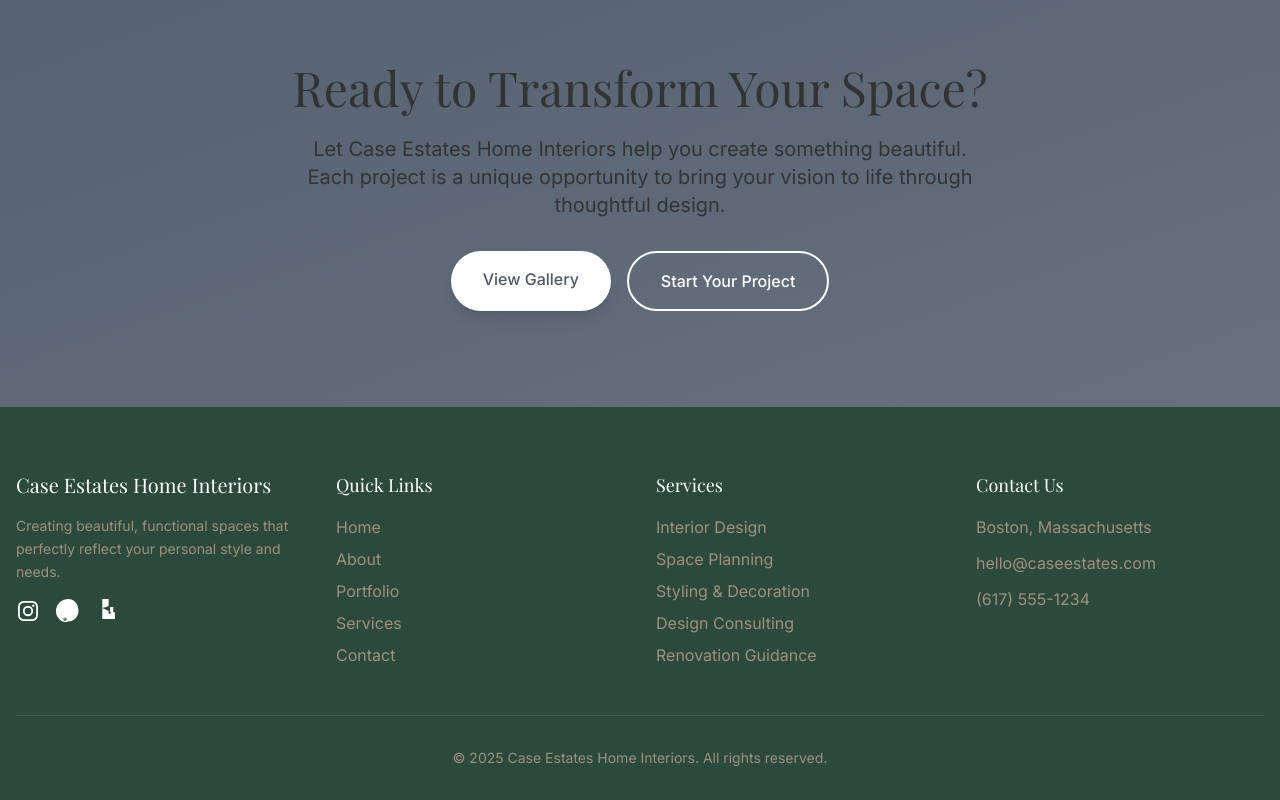
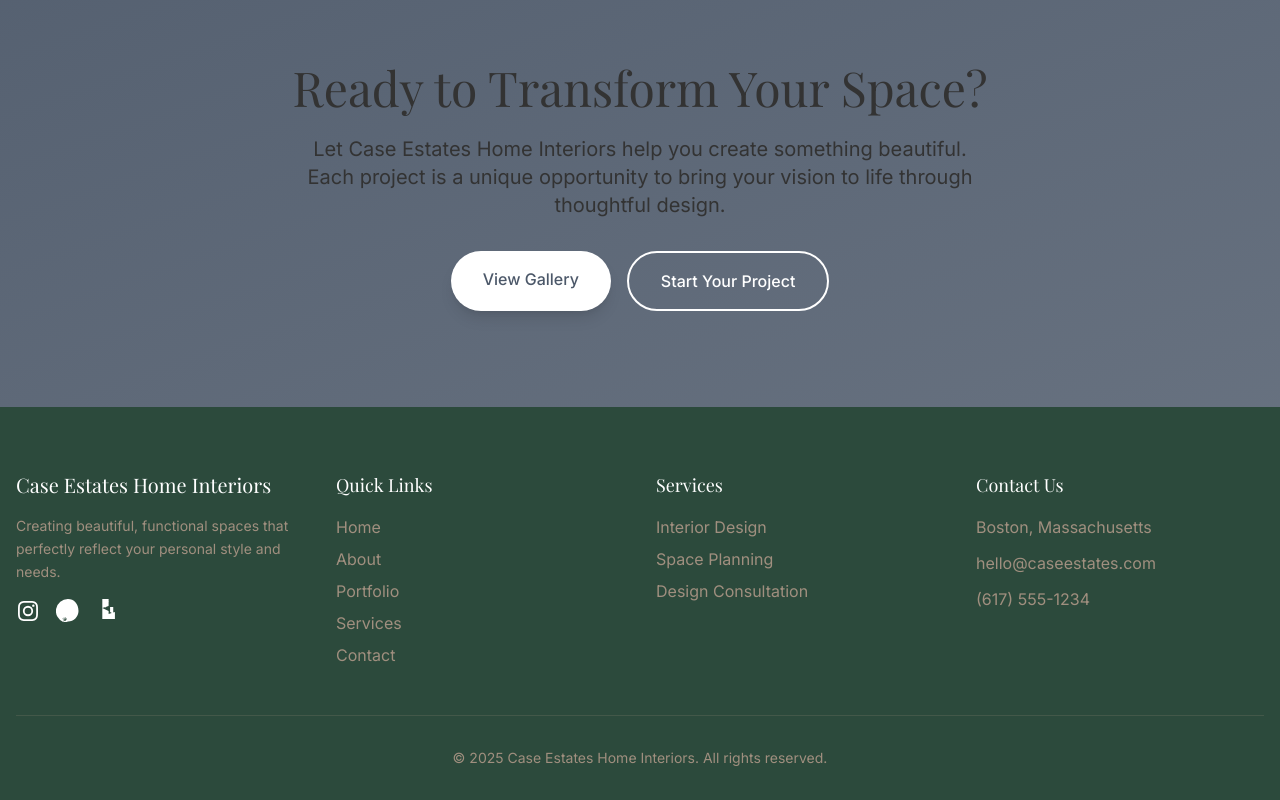
Before and after one commit to RobCase29/case-estates-interiors, a Next.js app: page / in a window 1280 px wide. Shown: the part 3217-4017 px from the top of the page. Built offline with nearby package versions, Linux system fonts and the light colour scheme; a web font is replaced by a local one.

Commit message:
Update footer service links

```diff
--- a/src/components/layout/Footer.tsx
+++ b/src/components/layout/Footer.tsx
@@ -108,19 +108,28 @@ export default function Footer() {
             <h4 className="text-lg font-serif mb-4">Services</h4>
             <ul className="space-y-2">
               <li>
-                <Link href="/services#design" className="text-taupe hover:text-white transition-colors">Interior Design</Link>
+                <Link
+                  href="/services#interior-design"
+                  className="text-taupe hover:text-white transition-colors"
+                >
+                  Interior Design
+                </Link>
               </li>
               <li>
-                <Link href="/services#planning" className="text-taupe hover:text-white transition-colors">Space Planning</Link>
+                <Link
+                  href="/services#space-planning"
+                  className="text-taupe hover:text-white transition-colors"
+                >
+                  Space Planning
+                </Link>
               </li>
               <li>
-                <Link href="/services#styling" className="text-taupe hover:text-white transition-colors">Styling & Decoration</Link>
-              </li>
-              <li>
-                <Link href="/services#consulting" className="text-taupe hover:text-white transition-colors">Design Consulting</Link>
-              </li>
-              <li>
-                <Link href="/services#renovation" className="text-taupe hover:text-white transition-colors">Renovation Guidance</Link>
+                <Link
+                  href="/services#design-consultation"
+                  className="text-taupe hover:text-white transition-colors"
+                >
+                  Design Consultation
+                </Link>
               </li>
             </ul>
           </div>
```
